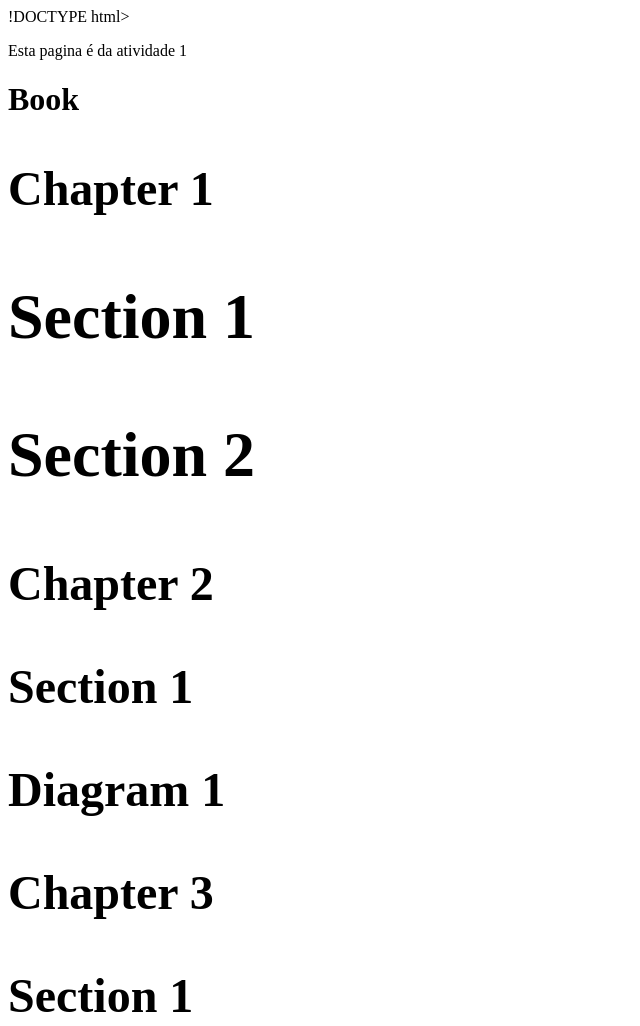
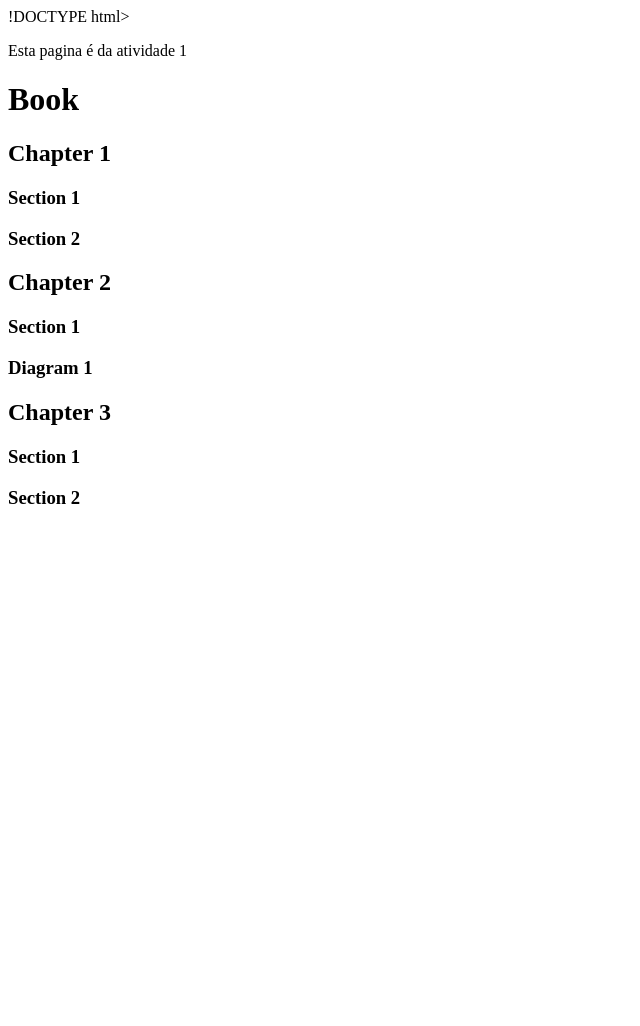
Before and after one commit to jldpn/atividades-html, a plain HTML site: page src/pages/atividade1.html in a window 1280 px wide. Shown: the top 1026 px of the page, without its empty margins (0-640 px from the left). After the commit the page ends 800 px from the top, so only its background shows below. Drawn offline with Linux system fonts and the light colour scheme.

Commit message:
atividade1

```diff
--- a/src/pages/atividade1.html
+++ b/src/pages/atividade1.html
@@ -7,26 +7,26 @@
 </head>
 <body>
   <p>Esta pagina é da atividade 1</p>
-  <h1><b> Book <b><h1>
+  <h1><b> Book <b></h1>
 
-  <h2>  Chapter 1 <h1>
+  <h2>  Chapter 1 </h1>
 
 
-  <p>Section 1<p>
+  <h3>Section 1</h2>
 
-  <p>Section 2<p>
+  <h3>Section 2</h2>
 
-  <h2> Chapter 2 <h2>
+  <h2> Chapter 2 </h2>
 
-  <p> Section 1<p>
+  <h3> Section 1</h3>
 
-  <p> Diagram 1<p>
+  <h3> Diagram 1<p>
 
   <h2> Chapter 3 <h2>
 
-  <p>Section 1<p>
+  <h3>Section 1<h3>
 
-  <p>Section 2<p>
+  <h3>Section 2<h3>
 
 </body>
 </html>
```
